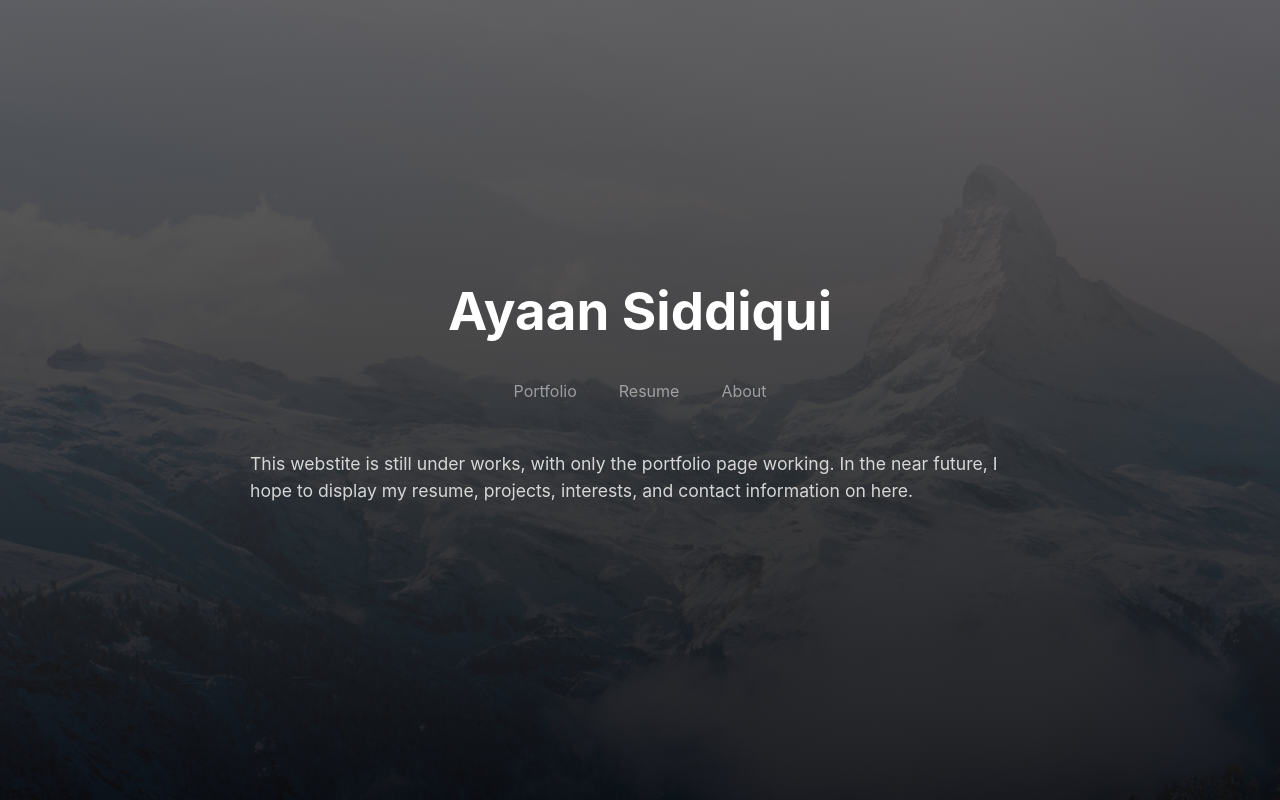
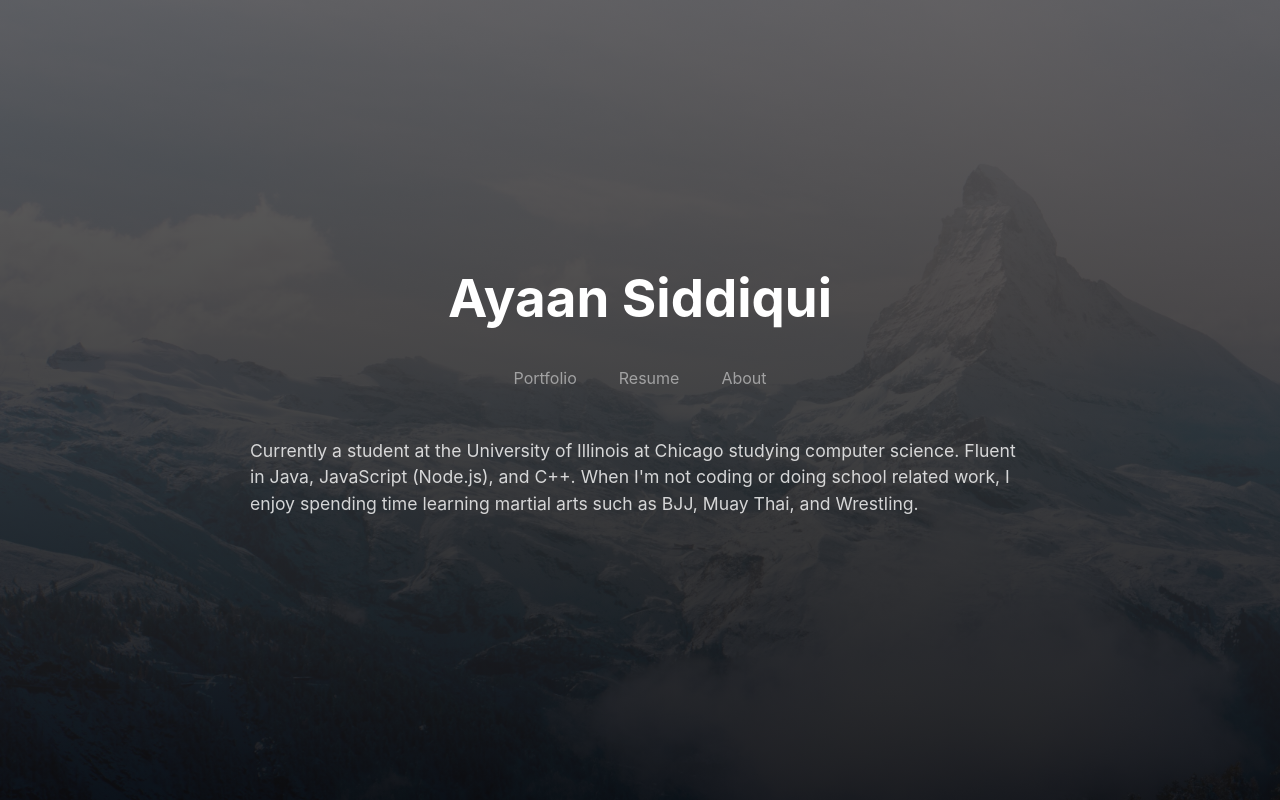
Before and after one commit to ayaanqui/ayaanqui.com, a Next.js app: page / in a window 1280 px wide. Built offline with nearby package versions, Linux system fonts and the light colour scheme.

Commit message:
Replaced summary text with about me

```diff
--- a/pages/index.js
+++ b/pages/index.js
@@ -35,7 +35,7 @@ export default function Home() {
 
         <div className={styles.summary}>
           <p>
-            This webstite is still under works, with only the portfolio page working. In the near future, I hope to display my resume, projects, interests, and contact information on here.
+            Currently a student at the University of Illinois at Chicago studying computer science. Fluent in Java, JavaScript (Node.js), and C++. When I'm not coding or doing school related work, I enjoy spending time learning martial arts such as BJJ, Muay Thai, and Wrestling.
           </p>
         </div>
       </div>
```
